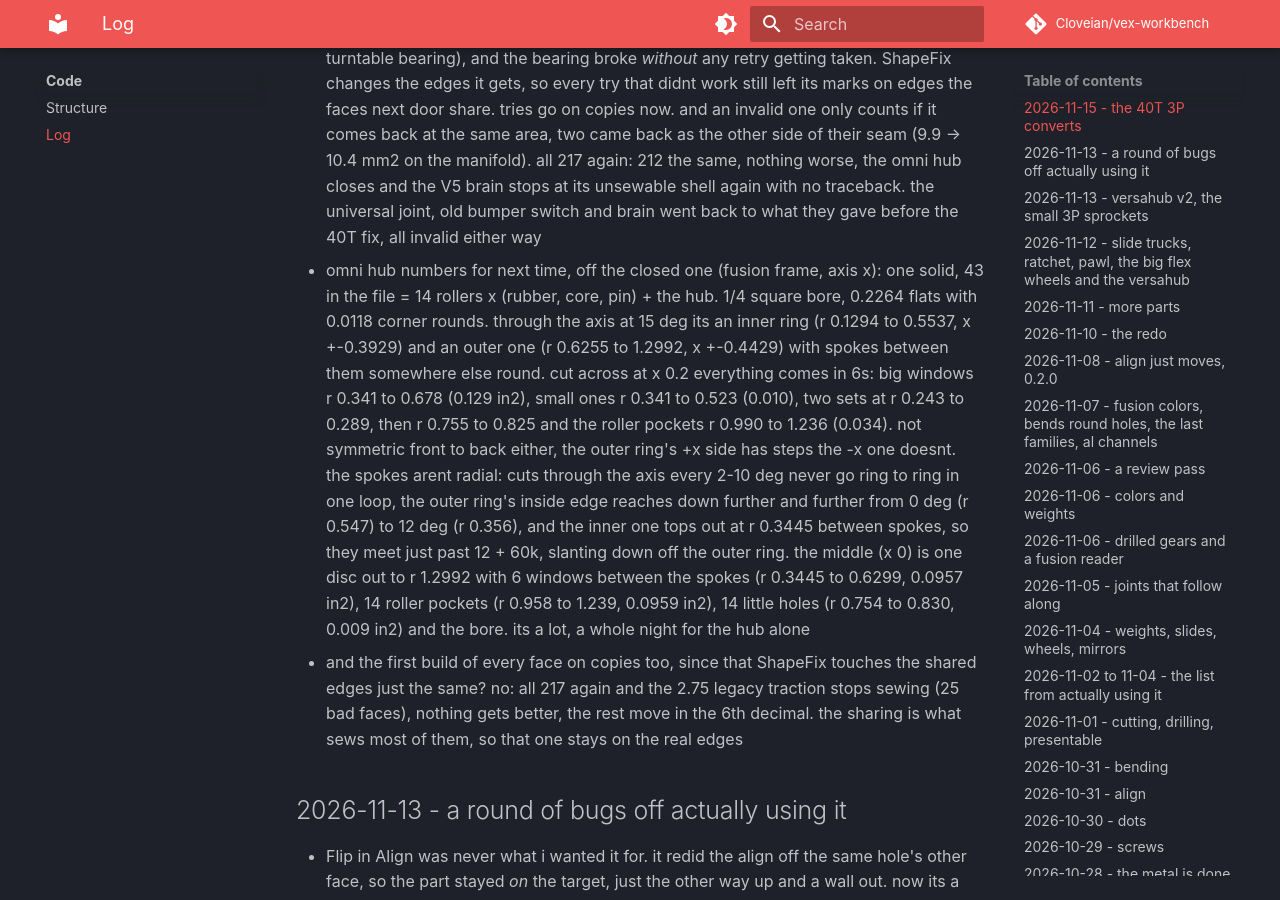
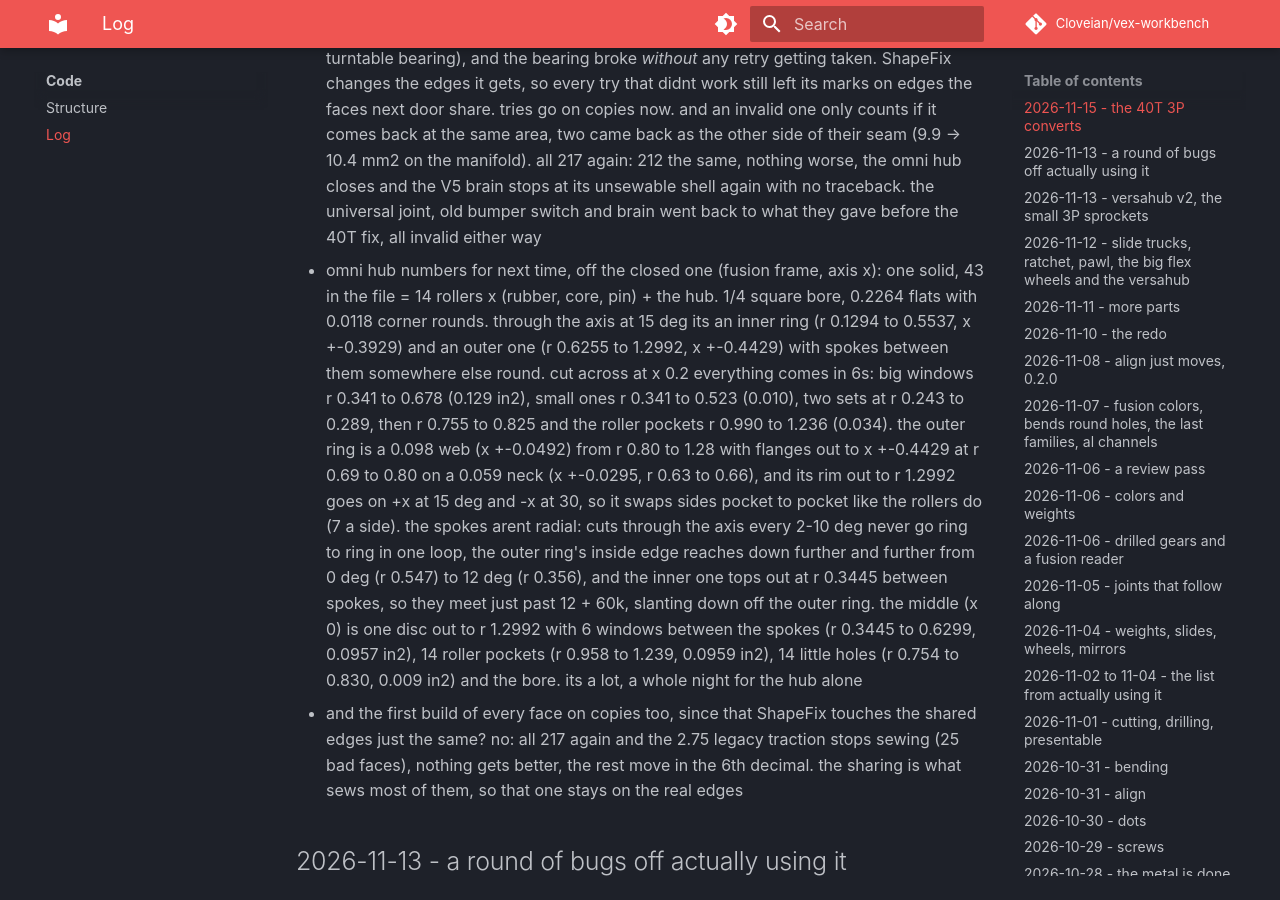
Before and after one commit to Cloveian/vex-workbench, an MkDocs documentation site: the page built from docs/code/log.md, in a window 1280 px wide and 900 px high, scrolled down 1356 px. Built offline with MkDocs 1.6.1 and Material for MkDocs 9.7.7, drawn with Linux system fonts in a browser that asks for light colours; comment, search, counter and statistics services are not loaded.

Commit message:
the omni isnt lopsided, the rim just swaps sides with the rollers

```diff
--- a/docs/code/log.md
+++ b/docs/code/log.md
@@ -9,7 +9,7 @@
 - the boss holes only get dots on the front: out the back they cross r 0.5584 where the web starts rising, so theres no flat loop. and the slot bits split off by the bosses got dots at first, they're all arcs and generated parts dotted any loop of just circles. one center now
 - the 2.75 legacy omni hub: its open edges are all on one swept lemon torus face (record 7059, 872 mm2, 1 + 36 loops) that comes out invalid while its mirror twin 5811 is fine. one of its edges crosses u = 0 right under the outer circle's vertex. retrying invalid swept faces at the other u = 0 spots closes the hub: 1909 faces, 1.36912 in3, still not a valid solid cuz of 5 planes (22 mm2 each) that a face fix sorts on their own
 - first go at that broke 3 files that were fine (pneumatic manifold, limit switch, small turntable bearing), and the bearing broke *without* any retry getting taken. ShapeFix changes the edges it gets, so every try that didnt work still left its marks on edges the faces next door share. tries go on copies now. and an invalid one only counts if it comes back at the same area, two came back as the other side of their seam (9.9 -> 10.4 mm2 on the manifold). all 217 again: 212 the same, nothing worse, the omni hub closes and the V5 brain stops at its unsewable shell again with no traceback. the universal joint, old bumper switch and brain went back to what they gave before the 40T fix, all invalid either way
-- omni hub numbers for next time, off the closed one (fusion frame, axis x): one solid, 43 in the file = 14 rollers x (rubber, core, pin) + the hub. 1/4 square bore, 0.2264 flats with 0.0118 corner rounds. through the axis at 15 deg its an inner ring (r 0.1294 to 0.5537, x +-0.3929) and an outer one (r 0.6255 to 1.2992, x +-0.4429) with spokes between them somewhere else round. cut across at x 0.2 everything comes in 6s: big windows r 0.341 to 0.678 (0.129 in2), small ones r 0.341 to 0.523 (0.010), two sets at r 0.243 to 0.289, then r 0.755 to 0.825 and the roller pockets r 0.990 to 1.236 (0.034). not symmetric front to back either, the outer ring's +x side has steps the -x one doesnt. the spokes arent radial: cuts through the axis every 2-10 deg never go ring to ring in one loop, the outer ring's inside edge reaches down further and further from 0 deg (r 0.547) to 12 deg (r 0.356), and the inner one tops out at r 0.3445 between spokes, so they meet just past 12 + 60k, slanting down off the outer ring. the middle (x 0) is one disc out to r 1.2992 with 6 windows between the spokes (r 0.3445 to 0.6299, 0.0957 in2), 14 roller pockets (r 0.958 to 1.239, 0.0959 in2), 14 little holes (r 0.754 to 0.830, 0.009 in2) and the bore. its a lot, a whole night for the hub alone
+- omni hub numbers for next time, off the closed one (fusion frame, axis x): one solid, 43 in the file = 14 rollers x (rubber, core, pin) + the hub. 1/4 square bore, 0.2264 flats with 0.0118 corner rounds. through the axis at 15 deg its an inner ring (r 0.1294 to 0.5537, x +-0.3929) and an outer one (r 0.6255 to 1.2992, x +-0.4429) with spokes between them somewhere else round. cut across at x 0.2 everything comes in 6s: big windows r 0.341 to 0.678 (0.129 in2), small ones r 0.341 to 0.523 (0.010), two sets at r 0.243 to 0.289, then r 0.755 to 0.825 and the roller pockets r 0.990 to 1.236 (0.034). the outer ring is a 0.098 web (x +-0.0492) from r 0.80 to 1.28 with flanges out to x +-0.4429 at r 0.69 to 0.80 on a 0.059 neck (x +-0.0295, r 0.63 to 0.66), and its rim out to r 1.2992 goes on +x at 15 deg and -x at 30, so it swaps sides pocket to pocket like the rollers do (7 a side). the spokes arent radial: cuts through the axis every 2-10 deg never go ring to ring in one loop, the outer ring's inside edge reaches down further and further from 0 deg (r 0.547) to 12 deg (r 0.356), and the inner one tops out at r 0.3445 between spokes, so they meet just past 12 + 60k, slanting down off the outer ring. the middle (x 0) is one disc out to r 1.2992 with 6 windows between the spokes (r 0.3445 to 0.6299, 0.0957 in2), 14 roller pockets (r 0.958 to 1.239, 0.0959 in2), 14 little holes (r 0.754 to 0.830, 0.009 in2) and the bore. its a lot, a whole night for the hub alone
 - and the first build of every face on copies too, since that ShapeFix touches the shared edges just the same? no: all 217 again and the 2.75 legacy traction stops sewing (25 bad faces), nothing gets better, the rest move in the 6th decimal. the sharing is what sews most of them, so that one stays on the real edges
 
 ## 2026-11-13 - a round of bugs off actually using it
```
